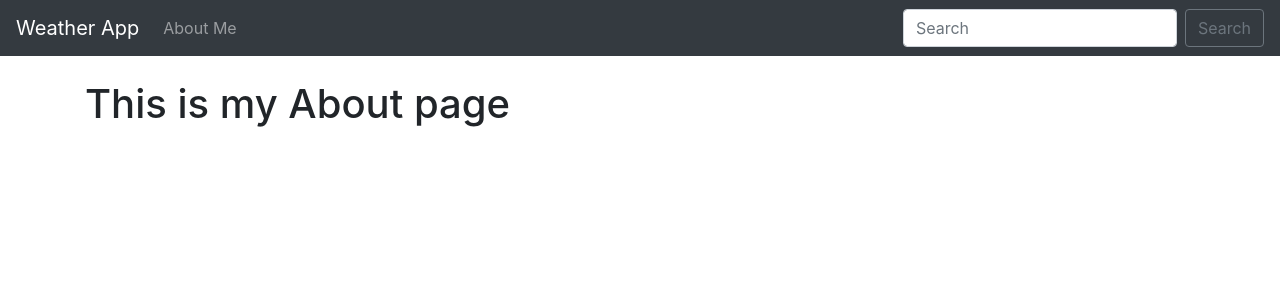
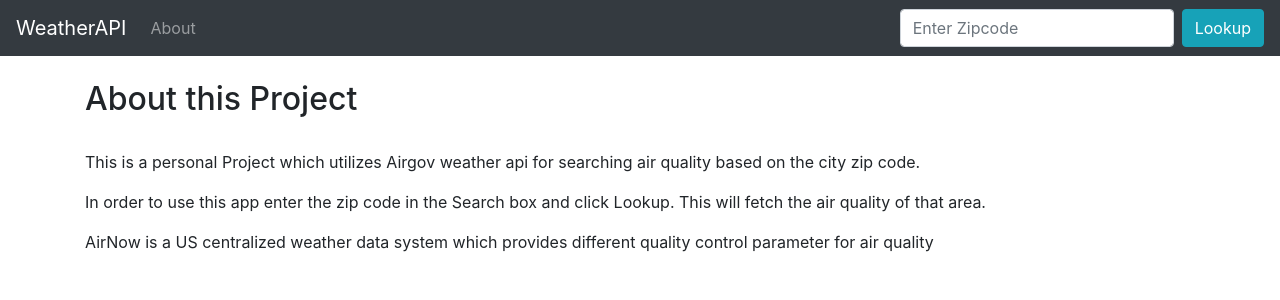
Before and after one commit to SuparnaDas01/WeatherProject, a Django app: page /about in a window 1280 px wide. Shown: the top 300 px of the page. Run offline with Django 3.2, Linux system fonts and the light colour scheme.

Commit message:
views updated

```diff
--- a/weather/lookup/templates/about.html
+++ b/weather/lookup/templates/about.html
@@ -1,6 +1,14 @@
 {% extends 'base.html' %}
 
 {% block content %}
-<h1>This is my About page </h1>
+<h2>About this Project</h2>
+<br/>
+<p>This is a personal Project which utilizes Airgov weather api for searching air quality based on the city zip code.</p>
+<p>In order to use this app enter the zip code in the Search box and click Lookup. This will fetch the air quality of that area.</p>
+
+<p>AirNow is a US centralized weather data system which provides different quality control parameter for air quality</p>
+<br/>
+
+
 
 {% endblock %}
--- a/weather/lookup/templates/base.html
+++ b/weather/lookup/templates/base.html
@@ -8,28 +8,44 @@
     <!-- Bootstrap CSS -->
     <link rel="stylesheet" href="https://cdn.jsdelivr.net/npm/bootstrap@4.5.3/dist/css/bootstrap.min.css" integrity="sha384-TX8t27EcRE3e/ihU7zmQxVncDAy5uIKz4rEkgIXeMed4M0jlfIDPvg6uqKI2xXr2" crossorigin="anonymous">
 
-    <title>Hello, world!</title>
+    <title>WeatherApp</title>
+
+    <style>
+        .good {background-color:#0C0 ;}
+        .moderate {background-color:#FFFF00 ;}
+        .usg {background-color:#FF9900;}
+        .unhealthy {background-color: #FF0000;}
+        .veryunhealthy {background-color:#990066 ;}
+        .hazardous {background-color:#660000;}
+    </style>
+
+
   </head>
   <body>
+
     <nav class="navbar navbar-expand-lg navbar-dark bg-dark">
-        <a class="navbar-brand" href="{% url 'home' %}">Weather App</a>
+        <a class="navbar-brand" href="{% url 'home' %}">WeatherAPI</a>
         <button class="navbar-toggler" type="button" data-toggle="collapse" data-target="#navbarSupportedContent" aria-controls="navbarSupportedContent" aria-expanded="false" aria-label="Toggle navigation">
           <span class="navbar-toggler-icon"></span>
         </button>
 
         <div class="collapse navbar-collapse" id="navbarSupportedContent">
           <ul class="navbar-nav mr-auto">
-            <li class="nav-item">
-              <a class="nav-link" href="{% url 'about' %}">About Me</a>
+            <li class="nav-item ">
+              <a class="nav-link" href="{% url 'about' %}">About</a>
             </li>
           </ul>
-          <form class="form-inline my-2 my-lg-0">
-            <input class="form-control mr-sm-2" type="search" placeholder="Search" aria-label="Search">
-            <button class="btn btn-outline-secondary my-2 my-sm-0" type="submit">Search</button>
+          <form action="{% url 'home' %}" class="form-inline my-2 my-lg-0" method="POST">
+              {% csrf_token %}
+            <input class="form-control mr-sm-2" type="search" placeholder="Enter Zipcode" aria-label="Search" name="zipcode">
+            <button class="btn btn-info my-2 my-sm-0" type="submit">Lookup</button>
           </form>
         </div>
       </nav>
       <br>
+
+      </div>
+
       <div class='container'>
             {% block content %}
 
--- a/weather/lookup/views.py
+++ b/weather/lookup/views.py
@@ -1,10 +1,98 @@
 from django.shortcuts import render
+import json
+import requests
 
 # Create your views here.
 
+def default_value(request):
+	api = [{'Category': {'Name': 'Not available'}}]
+	category_description = 'Weather data is unavailable for this region. Please try another zipcode.'
+	category_color = 'moderate'
+	return render(request, 'home.html',
+				  {'api': api, 'category_description': category_description, 'category_color': category_color})
+
 def home(request):
-    return render(request,'home.html',{})
+
+    if request.method == "POST":
+            zipcode = request.POST['zipcode']
+            api_request = requests.get("http://www.airnowapi.org/aq/observation/zipCode/current/?format=application/json&zipCode=" + zipcode + "&distance=25&API_KEY=CE92AF86-76D5-4269-AD74-3AE9A0F46383")
+
+            try:
+                api = json.loads(api_request.content)
+            except Exception as e:
+                api = "Error..."
+
+            if not api:
+			          return default_value(request)
+
+            if api[0]['Category']['Name'] == "Good":
+                    category_description = "(0 -50) Air quality is considered satisfactory, and air pollution poses little or no risk."
+                    category_color = "good"
+            elif api[0]['Category']['Name'] == "Moderate":
+                    category_description = "(51-100) Air quality is acceptable; however, for some pollutants there may be a moderate health concern for a very small number of people who are unusually sensitive to air pollution."
+                    category_color = "moderate"
+            elif api[0]['Category']['Name'] == "Unhealthy for Sensitive Groups":
+                    category_description = "(101 - 150) Although general public is not likely to be affected at this AQI range, people with lung disease, older adults and children are at a greater risk from exposure to ozone, whereas persons with heart and lung disease, older adults and children are at greater risk from the presence of particles in the air."
+                    category_color = "usg"
+            elif api[0]['Category']['Name'] == "Unhealthy":
+                    category_description = "(151 - 200) Everyone may begin to experience health effects; members of sensitive groups may experience more serious health effects."
+                    category_color = "unhealthy"
+            elif api[0]['Category']['Name'] == "Very Unhealthy":
+                    category_description = "(201 - 300) Health alert: everyone may experience more serious health effects."
+                    category_color = "veryunhealthy"
+            elif api[0]['Category']['Name'] == "Hazardous":
+                    category_description = "(301 - 500) Health warnings of emergency conditions. The entire population is more likely to be affected."
+                    category_color = "hazardous"
+
+
+
+            return render(request, 'home.html', {
+                'api': api,
+                'category_description': category_description,
+                'category_color': category_color
+                })
+
+
+    else:
+            api_request = requests.get("http://www.airnowapi.org/aq/observation/zipCode/current/?format=application/json&zipCode=85227&distance=25&API_KEY=CE92AF86-76D5-4269-AD74-3AE9A0F46383")
+
+            try:
+                api = json.loads(api_request.content)
+            except Exception as e:
+                api = "Error..."
+
+            if not api:
+			          return default_value(request)
+
+            if api[0]['Category']['Name'] == "Good":
+                    category_description = "(0 -50) Air quality is considered satisfactory, and air pollution poses little or no risk."
+                    category_color = "good"
+            elif api[0]['Category']['Name'] == "Moderate":
+                    category_description = "(51-100) Air quality is acceptable; however, for some pollutants there may be a moderate health concern for a very small number of people who are unusually sensitive to air pollution."
+                    category_color = "moderate"
+            elif api[0]['Category']['Name'] == "Unhealthy for Sensitive Groups":
+                    category_description = "(101 - 150) Although general public is not likely to be affected at this AQI range, people with lung disease, older adults and children are at a greater risk from exposure to ozone, whereas persons with heart and lung disease, older adults and children are at greater risk from the presence of particles in the air."
+                    category_color = "usg"
+            elif api[0]['Category']['Name'] == "Unhealthy":
+                    category_description = "(151 - 200) Everyone may begin to experience health effects; members of sensitive groups may experience more serious health effects."
+                    category_color = "unhealthy"
+            elif api[0]['Category']['Name'] == "Very Unhealthy":
+                    category_description = "(201 - 300) Health alert: everyone may experience more serious health effects."
+                    category_color = "veryunhealthy"
+            elif api[0]['Category']['Name'] == "Hazardous":
+                    category_description = "(301 - 500) Health warnings of emergency conditions. The entire population is more likely to be affected."
+                    category_color = "hazardous"
+
+
+
+            return render(request, 'home.html', {
+                'api': api,
+                'category_description': category_description,
+                'category_color': category_color
+                })
+
+
 
 
 def about(request):
-    return render(request,'about.html',{})
+    return render(request, 'about.html', {})
```
Also changed, not shown: weather/lookup/templates/home.html (+30 -1 lines).
